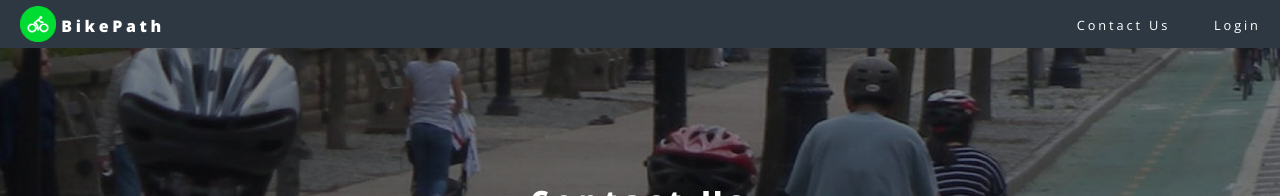
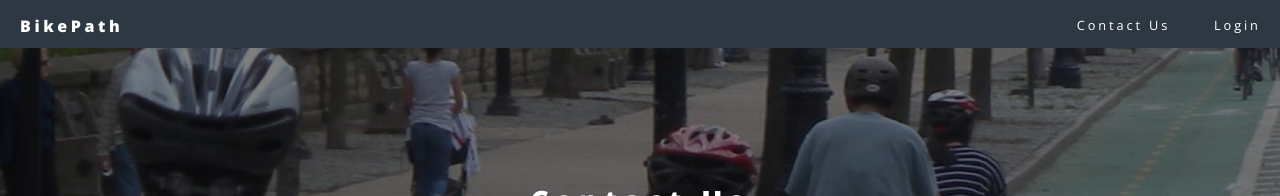
Before and after one commit to bikepath/bikepath.github.io, a Jekyll site: the page built from contact.html, in a window 1280 px wide. Shown: the top 196 px of the page. Built offline with Jekyll 4.4.1, drawn with Linux system fonts in a browser that asks for light colours; nearby versions of some CDN libraries.

Commit message:
Update header.html

```diff
--- a/_includes/header.html
+++ b/_includes/header.html
@@ -2,7 +2,7 @@
 <header id="header"{% if page.layout == 'landing' %} class="alt"{% endif %}>
   <div class="logo-header">
     <a href="{{ site.baseurl }}/index.html">
-      <span class="image"><img src="{{ "images/BikePath Logo.png" | relative_url }}" alt="" /></span>
+      <!-- span class="image"><img src="{{ "images/BikePath Logo.png" | relative_url }}" alt="" /></span -->
       <h1>{{ site.title }}</h1>
     </a>
   </div>
```
